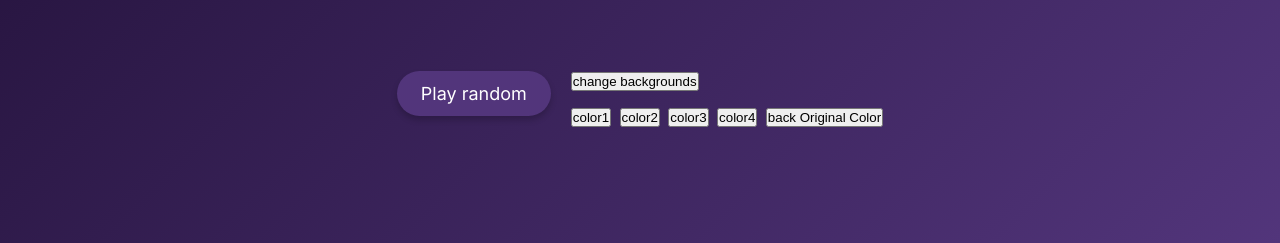
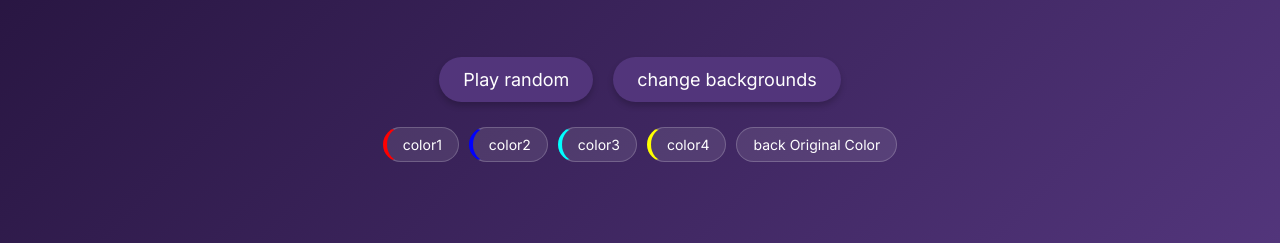
Before and after one commit to daviandany/Listen4Chill, a website: page public/index.html in a window 1280 px wide. Both pictures are taken after a click on the button "change backgrounds". Shown: the part 557-800 px from the top of the page. Drawn offline with nearby package versions, Linux system fonts and the light colour scheme.

Commit message:
style: background button

```diff
--- a/public/index.html
+++ b/public/index.html
@@ -23,12 +23,10 @@
     </section>
 
     <section class="random-music">
-
-<div class="playRandom">
-<button onclick="playRandomMusic()">Play random</button>
+        <div class="buttons-row">
+            <button class="btn-primary" onclick="playRandomMusic()">Play random</button>
+            <button id="seeBackgroundButtons" class="btn-primary">change backgrounds</button>
         </div>
-        <div class="hiddenBackgrounds">
-        <button id="seeBackgroundButtons">change backgrounds</button>
 
         <div class="hiddenColor">
             <button id="colorRed">color1</button>
@@ -37,7 +35,6 @@
             <button id="colorYellow">color4</button>
             <button id="backColor">back Original Color</button>
         </div>
-        </div>
     </section>
 
     <script src="https://ajax.googleapis.com/ajax/libs/jquery/3.7.1/jquery.min.js"></script>
--- a/public/index.js
+++ b/public/index.js
@@ -151,7 +151,6 @@ $("#backColor").on("click", function () {
 
 
 //to do:
-//animation after switching background color
 //do array color objects to backgrounds
 //back color after changing to another
 //do volume control
--- a/public/styles.css
+++ b/public/styles.css
@@ -120,21 +120,22 @@ h2:hover {
 
 .random-music {
     display: flex;
-    justify-content: center;
+    flex-direction: column;
     align-items: center;
     margin-top: 20px;
     width: 100%;
-    gap: 20px;
+    gap: 15px;
 }
 
-.playRandom {
-    cursor: pointer;
+.buttons-row {
     display: flex;
     justify-content: center;
     align-items: center;
+    gap: 20px;
+    flex-wrap: wrap;
 }
 
-.playRandom button {
+.btn-primary {
     background-color: var(--Violata);
     color: var(--branco);
     border: none;
@@ -147,29 +148,68 @@ h2:hover {
     box-shadow: 0 4px 6px rgba(0, 0, 0, 0.2);
 }
 
-.playRandom button:hover {
+.btn-primary:hover {
     background-color: var(--Azul-indigo);
     transform: translateY(-2px);
     box-shadow: 0 6px 8px rgba(0, 0, 0, 0.3);
 }
 
-.seeBackgroundButtons {
-    cursor: pointer;
+
+
+
+.hiddenColor {
+    display: flex;
+    flex-wrap: wrap;
+    justify-content: center;
+    gap: 10px;
+    margin-top: 10px;
 }
 
+.hiddenColor button {
+    padding: 8px 16px;
+    border-radius: 20px;
+    border: 1px solid rgba(255, 255, 255, 0.2);
+    cursor: pointer;
+    font-family: 'Inter', sans-serif;
+    font-size: 14px;
+    transition: all 0.3s ease;
+    background: rgba(255, 255, 255, 0.1);
+    color: white;
+}
+
+.hiddenColor button:hover {
+    transform: scale(1.05);
+    background: rgba(255, 255, 255, 0.2);
+}
+
+#colorRed {
+    border-left: 4px solid red;
+}
+
+#colorBlue {
+    border-left: 4px solid blue;
+}
+
+#colorAqua {
+    border-left: 4px solid aqua;
+}
+
+#colorYellow {
+    border-left: 4px solid yellow;
+}
 
 .redColor {
-    background: red;
+    background: linear-gradient(135deg, #420a0a 0%, #a31d1d 100%);
 }
 
 .blueColor {
-    background: blue;
+    background: linear-gradient(135deg, #0a1a42 0%, #1d4da3 100%);
 }
 
 .aquaColor {
-    background: aqua;
+    background: linear-gradient(135deg, #0a3a42 0%, #1da396 100%);
 }
 
 .yellowColor {
-    background: yellow;
+    background: linear-gradient(135deg, #423a0a 0%, #a3961d 100%);
 }
```
Lines whose indentation alone changed are shown as unchanged.
